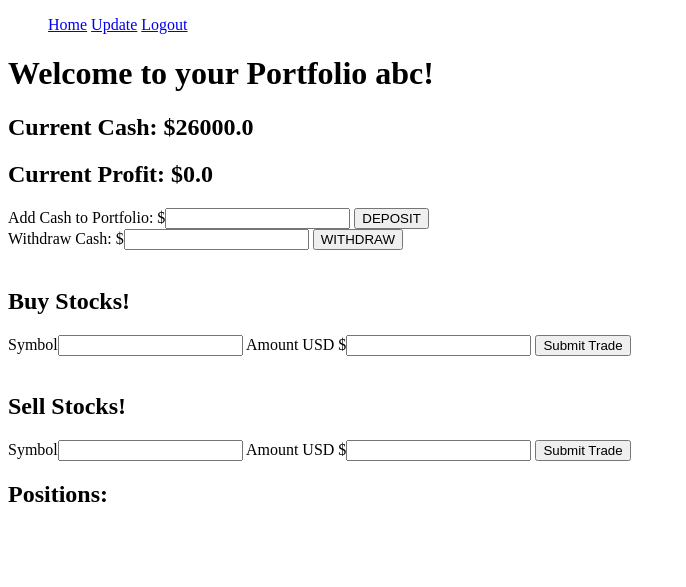
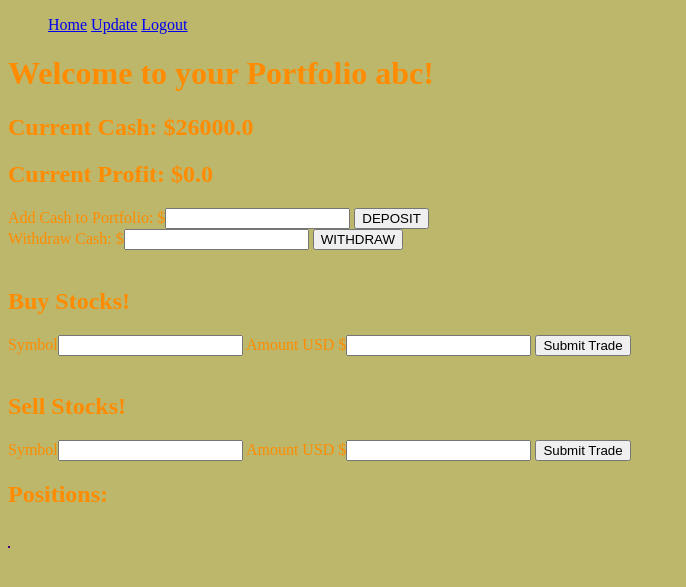
Before and after one commit to kmoore1616/Web_Dev_Investment_App, a Flask app: page /portfolio in a window 1280 px wide. Shown: the top 587 px of the page, without its empty margins (0-686 px from the left). Run offline with Flask 3, Linux system fonts and the light colour scheme; a user stored in the database is signed in; data comes from the database, SQL or seed files in the repository; data that the repository does not hold is empty.

Commit message:
Update stylesheet.css

```diff
--- a/static/stylesheet.css
+++ b/static/stylesheet.css
@@ -1,4 +1,8 @@
+body { background-color: darkkhaki;
+      color: darkOrange;}
 nav ul li {display:inline;}
 nav ul {list-style-type:none;}
-table,td,tr,th {border: 1px solid;}
-table {border-collapse: collapse;}
+table,td,tr,th { background-color: firebrick;
+                border: 1px solid indigo;}
+table { bcakground-color: DarkGoldenRod
+border-collapse: collapse;}
```
